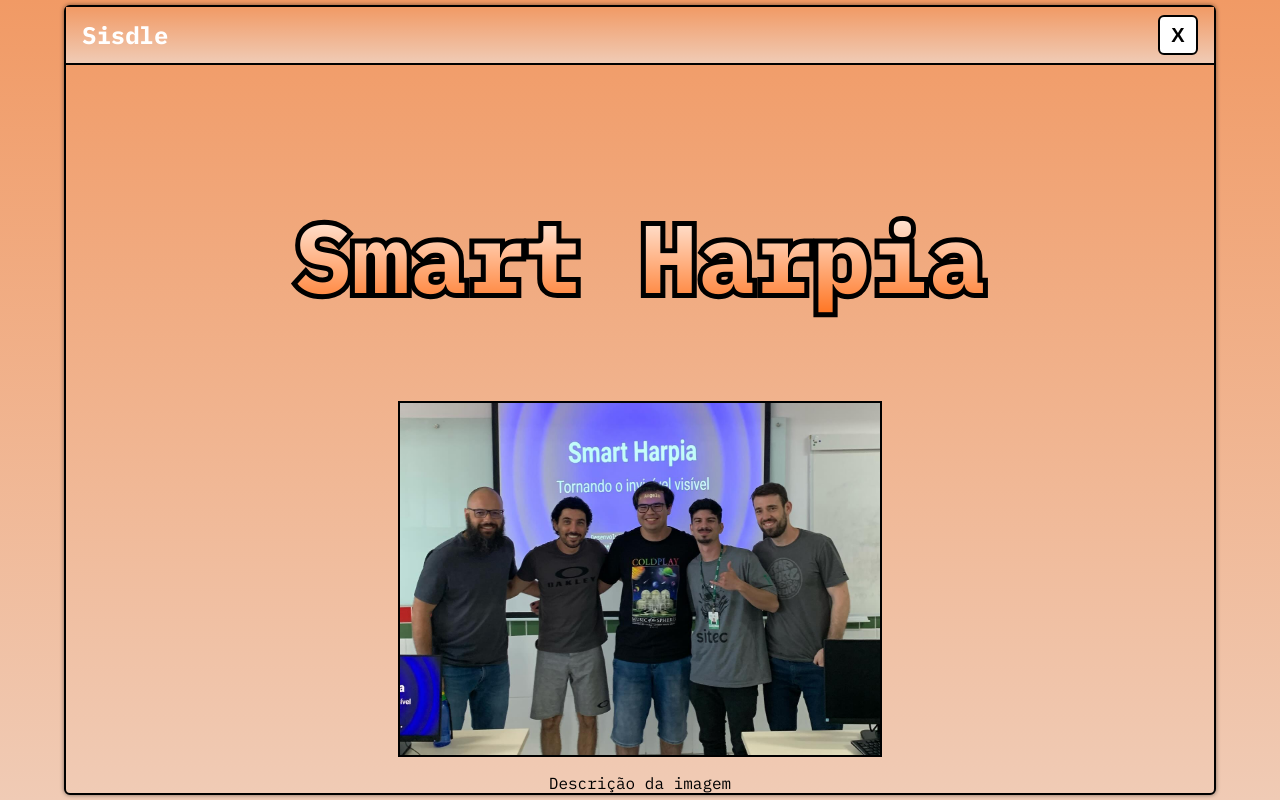
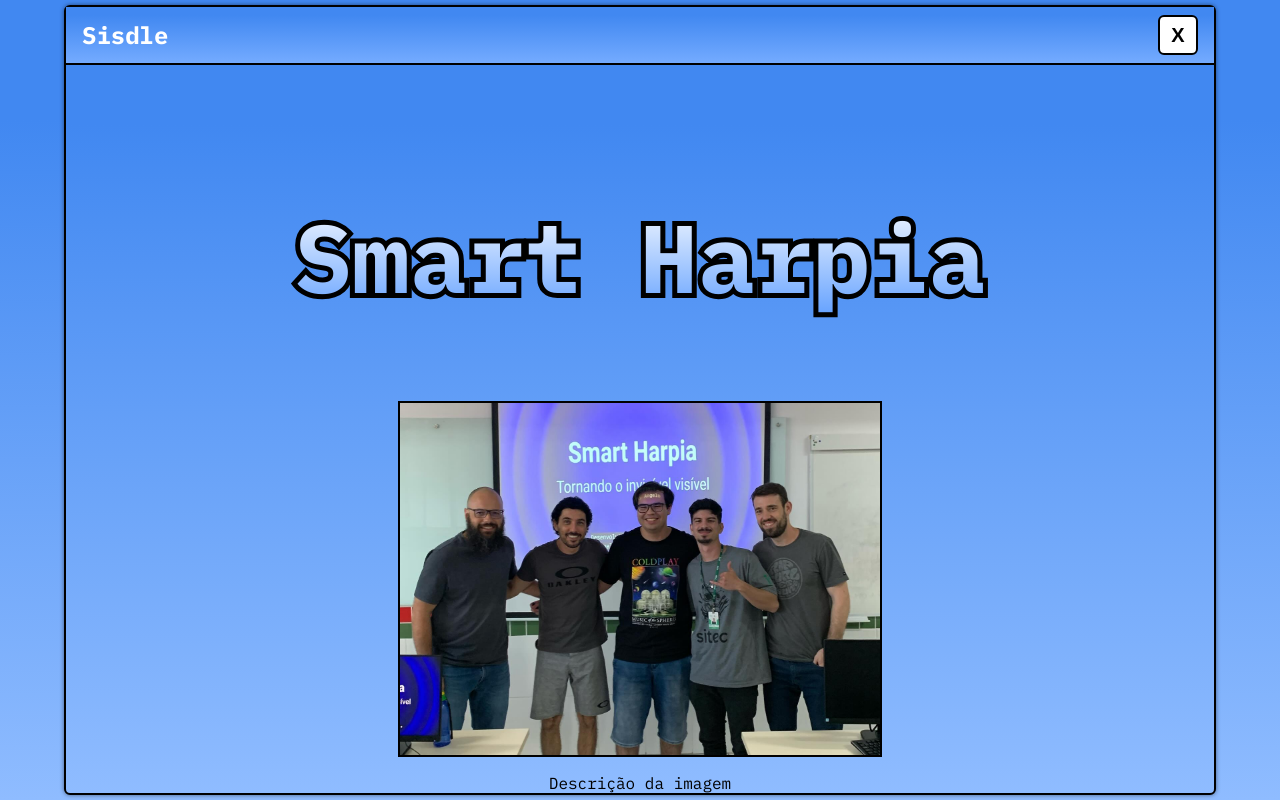
Before and after one commit to angelonetho/portfolio-academy, a React (Vite) app: page /projects/sisdle in a window 1280 px wide. Built offline with nearby package versions, Linux system fonts and the light colour scheme.

Commit message:
add iframe to pages

```diff
--- a/src/components/BaseWindow/style.tsx
+++ b/src/components/BaseWindow/style.tsx
@@ -38,6 +38,7 @@ export const BaseContainer = styled.div<BaseContainerProps>`
 
     max-width: 1560px;
 
+
     filter: drop-shadow(0 0 2px rgb(0, 0, 0, 0.5))
     }
 
@@ -53,6 +54,10 @@ export const BaseContainer = styled.div<BaseContainerProps>`
     overflow-y: scroll;
     height: 75vh;
     scroll-behavior: smooth;
+    }
+
+    iframe {
+        border: solid black 2px;
     }
 
     @media (max-width: 768px) {
--- a/src/pages/ProjectPages/Sisdle/index.tsx
+++ b/src/pages/ProjectPages/Sisdle/index.tsx
@@ -4,7 +4,7 @@ import { Paragraph } from "../../../components/Paragraph";
 import { Title } from "../../../components/Title";
 
 export function Sisdle() {
-    const variant = "orange"
+    const variant = "blue"
 
     return (
         <BaseWindow title="Sisdle" variant={variant} close_to="/projects">
--- a/src/pages/ProjectPages/SmartHarpia/index.tsx
+++ b/src/pages/ProjectPages/SmartHarpia/index.tsx
@@ -4,13 +4,16 @@ import { Paragraph } from "../../../components/Paragraph";
 import { Title } from "../../../components/Title";
 
 export function SmartHarpia() {
-    const variant = "orange"
+    const variant = "blue"
 
     return (
         <BaseWindow title="Smart Harpia" variant={variant} close_to="/projects">
             <Title variant={variant}>Smart Harpia</Title>
             <ImageWithText src="/smart.jpg" description="Descrição da imagem"/>
             <Paragraph>teste</Paragraph>
+            <iframe width="560" height="315" src="https://www.youtube.com/embed/ueQODnPz-_M?si=kP1WmryDU-2OAL3U&amp;start=27" title="YouTube video player" allow="accelerometer; autoplay; clipboard-write; encrypted-media; gyroscope; picture-in-picture; web-share" referrerPolicy="strict-origin-when-cross-origin" allowFullScreen></iframe>
+            <Paragraph>Lorem ipsum dolor sit amet consectetur adipisicing elit. Earum ex, ea sint commodi deleniti eligendi vitae saepe soluta quasi doloremque corrupti quisquam nostrum delectus explicabo dolorem hic est quia. Laboriosam?</Paragraph>
+            <iframe width="560" height="315" src="https://www.youtube.com/embed/3i18kBwYwgM?si=uQVpg617tQMISzrg" title="YouTube video player" allow="accelerometer; autoplay; clipboard-write; encrypted-media; gyroscope; picture-in-picture; web-share" referrerPolicy="strict-origin-when-cross-origin" allowFullScreen></iframe>
         </BaseWindow>
     )
 }
```
